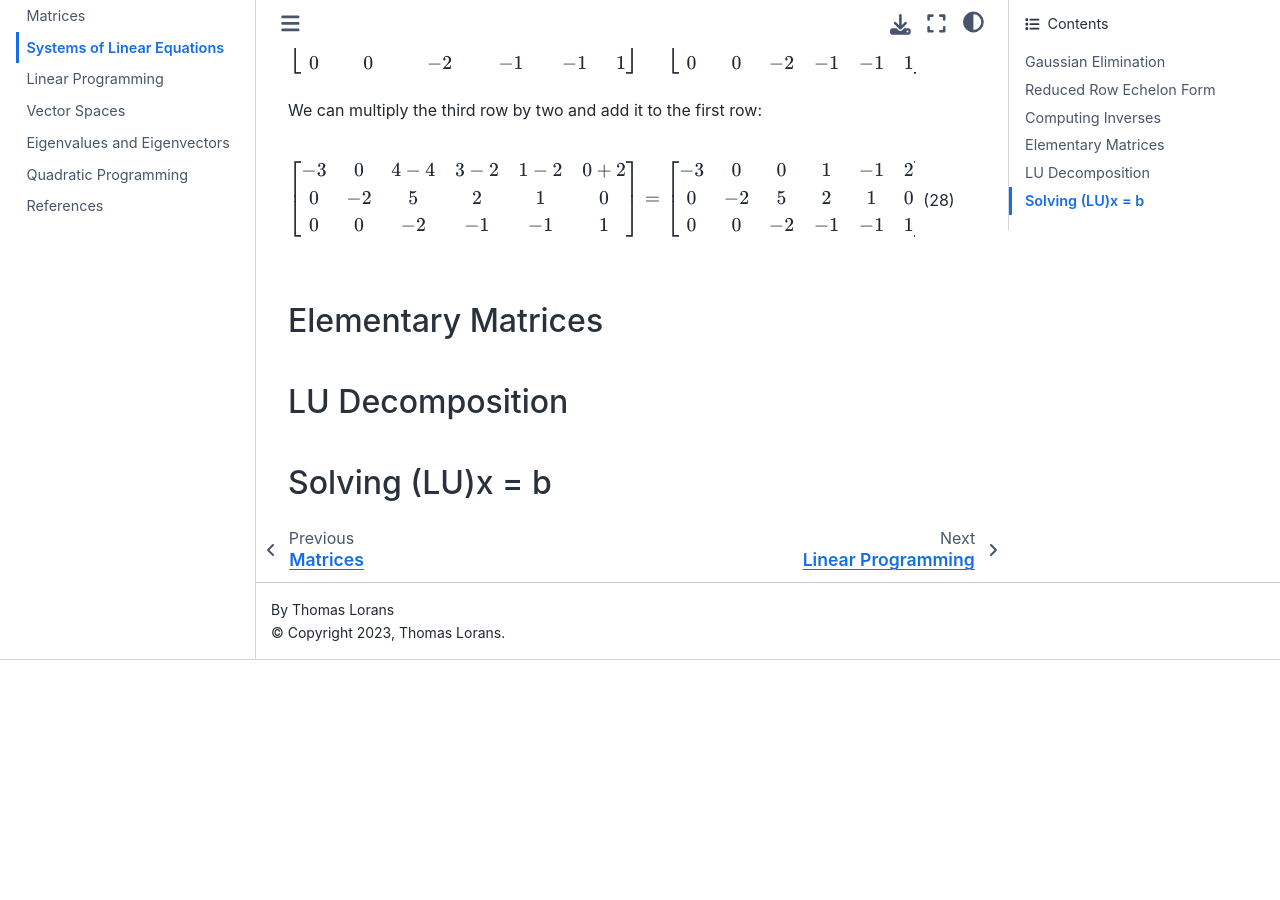
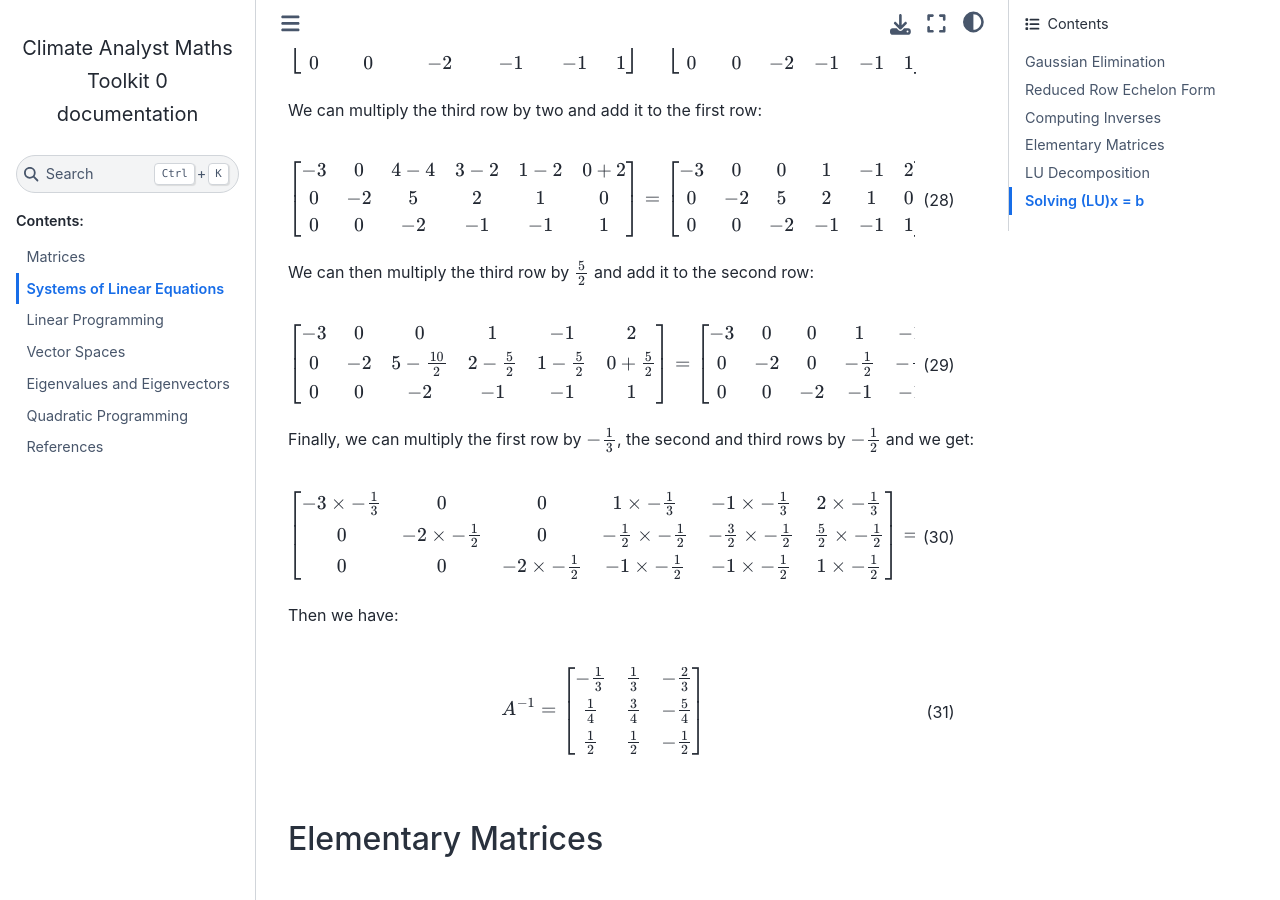
Before and after one commit to tlorans/ClimateAnalystMathsToolkit, a Sphinx documentation site: the page built from docs/source/systemslinearequations.md, in a window 1280 px wide and 900 px high, scrolled down 7133 px. Built offline with Sphinx 7.4.7 and the Sphinx Book theme 1.1.4, drawn with Linux system fonts in a browser that asks for light colours; before the commit the page ends 7793 px from its top, so only the background shows below that.

Commit message:
computing inverse ok for formula

```diff
--- a/docs/source/systemslinearequations.md
+++ b/docs/source/systemslinearequations.md
@@ -472,6 +472,46 @@ We can multiply the third row by two and add it to the first row:
 \end{bmatrix}
 \end{equation}
 
+We can then multiply the third row by $\frac{5}{2}$ and add it to the second row:
+
+\begin{equation}
+\begin{bmatrix}
+- 3 & 0 & 0 & 1 & -1 & 2\\
+0 & -2 & 5 - \frac{10}{2} & 2 - \frac{5}{2} & 1 - \frac{5}{2}  & 0 + \frac{5}{2}\\
+0 & 0 & -2 & -1 & - 1 & 1
+\end{bmatrix} =
+\begin{bmatrix}
+- 3 & 0 & 0 & 1 & -1 & 2\\
+0 & -2 & 0 & - \frac{1}{2} & - \frac{3}{2}  & \frac{5}{2}\\
+0 & 0 & -2 & -1 & - 1 & 1
+\end{bmatrix}
+\end{equation}
+
+Finally, we can multiply the first row by $-\frac{1}{3}$, the second and third rows by $-\frac{1}{2}$ and we get:
+
+\begin{equation}
+\begin{bmatrix}
+- 3 \times -\frac{1}{3} & 0 & 0 & 1 \times -\frac{1}{3} & -1 \times -\frac{1}{3} & 2 \times -\frac{1}{3}\\
+0 & -2 \times  -\frac{1}{2}& 0 & - \frac{1}{2}\times  -\frac{1}{2}& - \frac{3}{2}  \times  -\frac{1}{2}  & \frac{5}{2}  \times  -\frac{1}{2}\\
+0 & 0 & -2  \times  -\frac{1}{2} & -1  \times  -\frac{1}{2} & - 1  \times  -\frac{1}{2} & 1 \times  -\frac{1}{2}
+\end{bmatrix}
+= \begin{bmatrix}
+1 & 0 & 0 & -\frac{1}{3} & \frac{1}{3} & -\frac{2}{3}\\
+0 & 1 & 0 & \frac{1}{4} & \frac{3}{4} & -\frac{5}{4}  \\
+0 & 0 & 1 & \frac{1}{2} & \frac{1}{2} & -\frac{1}{2}
+\end{bmatrix}
+\end{equation}
+
+Then we have:
+
+\begin{equation}
+A^{-1} =
+\begin{bmatrix}
+ -\frac{1}{3} & \frac{1}{3} & -\frac{2}{3}\\
+ \frac{1}{4} & \frac{3}{4} & -\frac{5}{4}  \\
+ \frac{1}{2} & \frac{1}{2} & -\frac{1}{2}
+\end{bmatrix}
+\end{equation}
 
 
 ### Elementary Matrices
```
Also changed, not shown: 5 other files.
